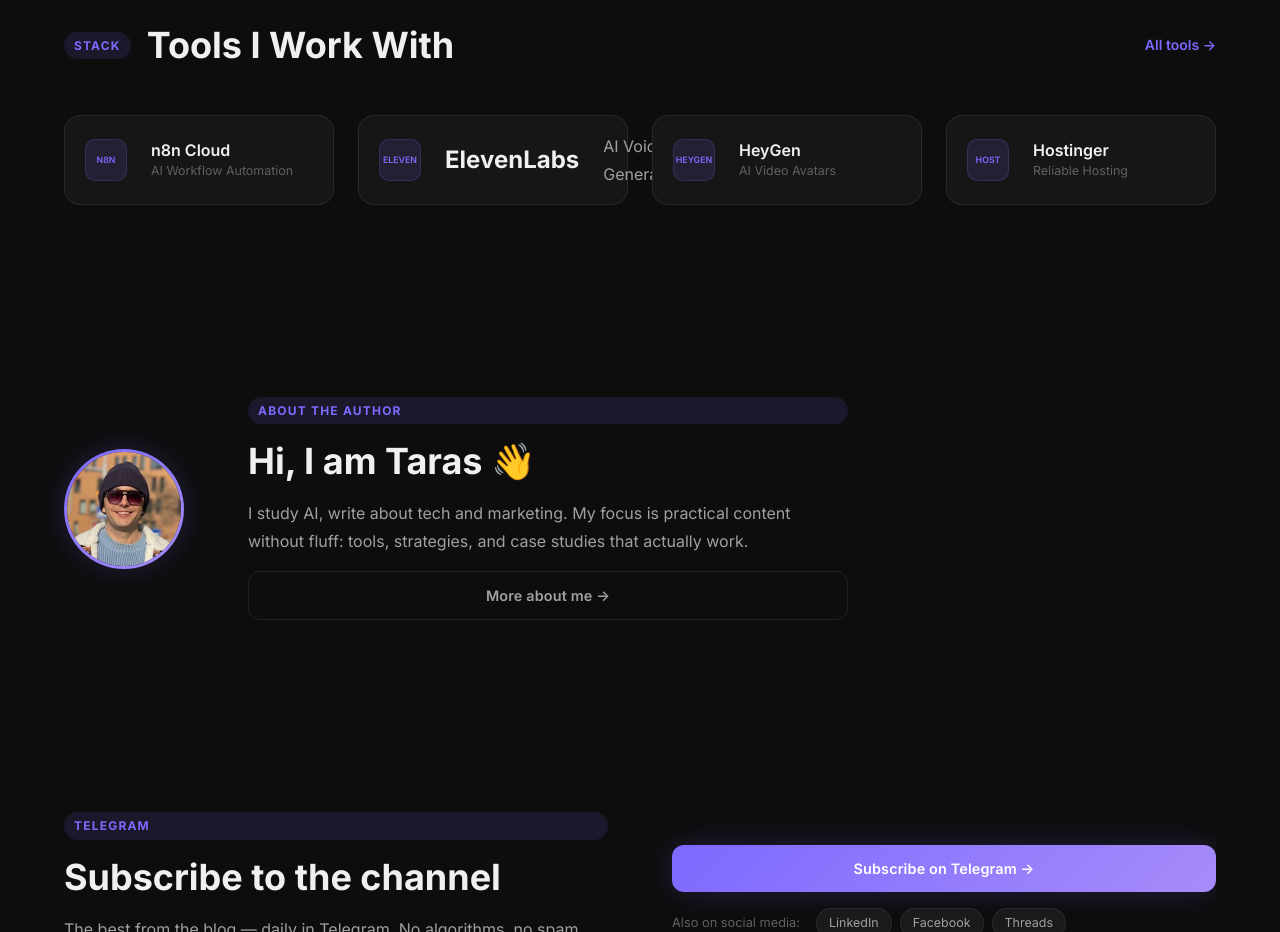
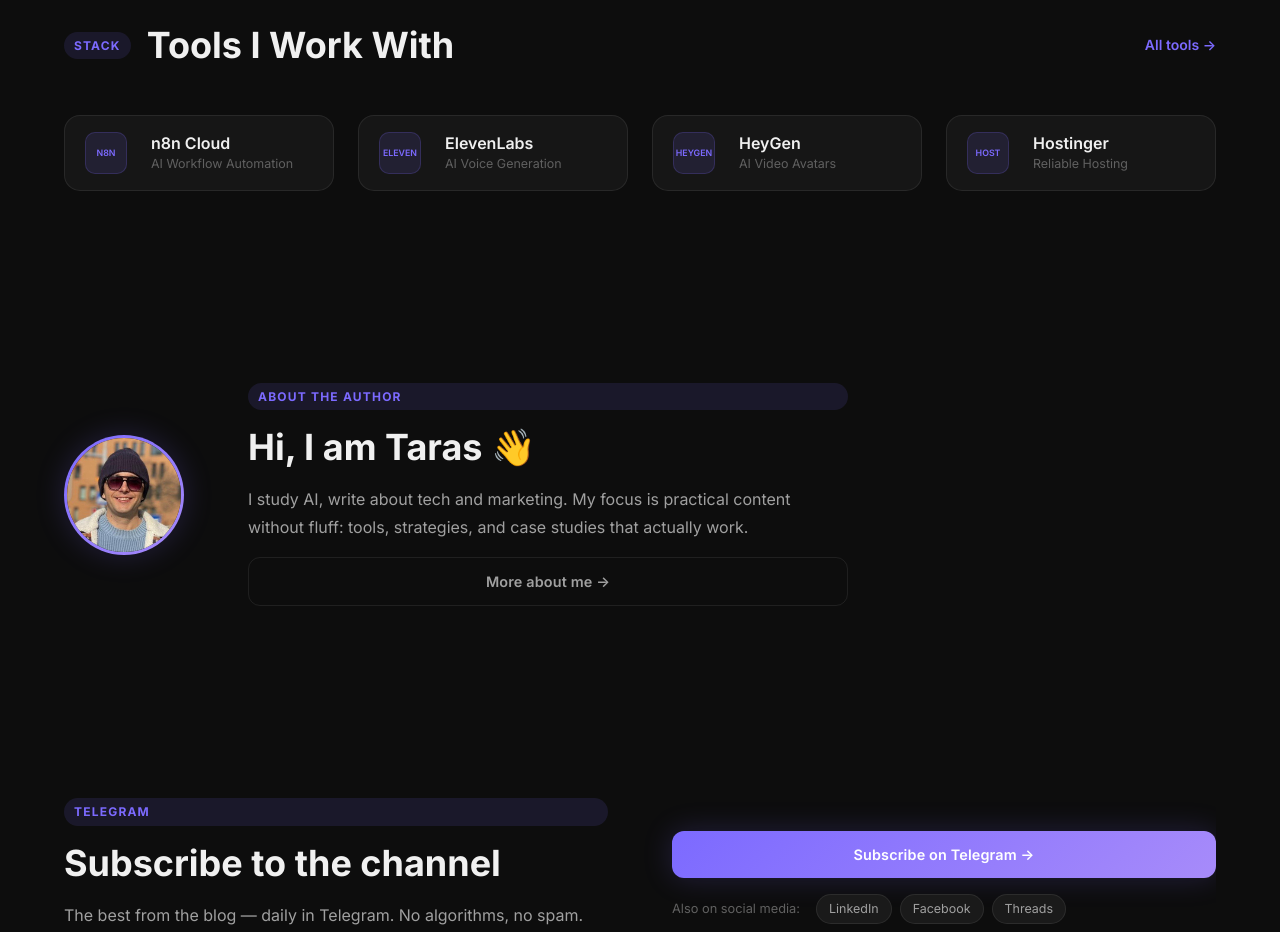
Before and after one commit to andrusyshyn-beta/taras-blog, a React app: page /en in a window 1280 px wide. Shown: the part 2860-3792 px from the top of the page. Built offline with nearby package versions, Linux system fonts and the light colour scheme; some packages are replaced by stand-ins of ours.

Commit message:
style: unify article cards and fix ElevenLabs layout bug

```diff
--- a/app/en/page.js
+++ b/app/en/page.js
@@ -148,8 +148,10 @@ export default function HomePage() {
             </a>
             <a href="https://elevenlabs.io/" target="_blank" rel="noopener noreferrer" className={styles.stackItem}>
               <div className={styles.stackIcon}>Eleven</div>
-              <h3>ElevenLabs</h3>
-              <p>AI Voice Generation</p>
+              <div className={styles.stackContent}>
+                <h3>ElevenLabs</h3>
+                <p>AI Voice Generation</p>
+              </div>
             </a>
             <a href="https://www.heygen.com/" target="_blank" rel="noopener noreferrer" className={styles.stackItem}>
               <div className={styles.stackIcon}>HeyGen</div>
--- a/components/ArticleCard/ArticleCard.module.css
+++ b/components/ArticleCard/ArticleCard.module.css
@@ -15,7 +15,6 @@
   border-color: var(--accent);
   transform: translateY(-6px);
   box-shadow: 0 12px 40px rgba(0,0,0,0.3), var(--shadow-accent);
-  color: inherit;
 }
 
 .card:hover .title {
```
